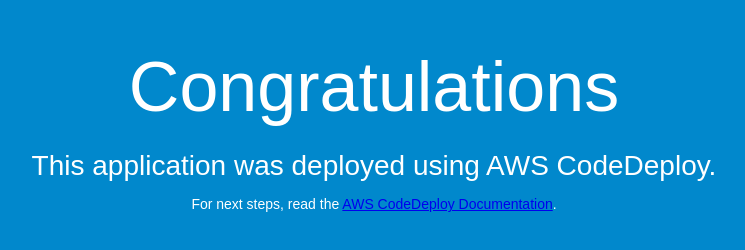
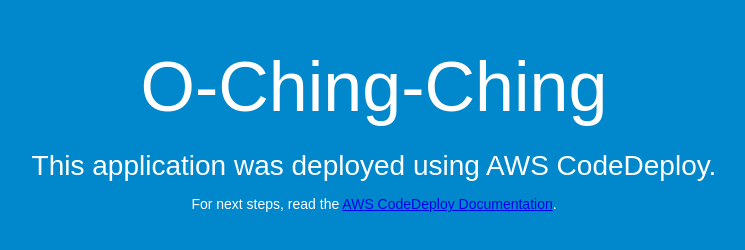
Before and after one commit to yuy-ex-suzuki/test_20220401, a plain HTML site: page index.html in a window 1280 px wide. Shown: the whole page, without its empty margins (266-1011 px from the left). Drawn offline with Linux system fonts and the light colour scheme.

Commit message:
update ochingching

```diff
--- a/index.html
+++ b/index.html
@@ -26,7 +26,7 @@
 </head>
 <body>
   <div align="center">
-    <h1>Congratulations</h1>
+    <h1>O-Ching-Ching</h1>
     <h2>This application was deployed using AWS CodeDeploy.</h2>
     <p>For next steps, read the <a href="http://aws.amazon.com/documentation/codedeploy">AWS CodeDeploy Documentation</a>.</p>
   </div>
```
